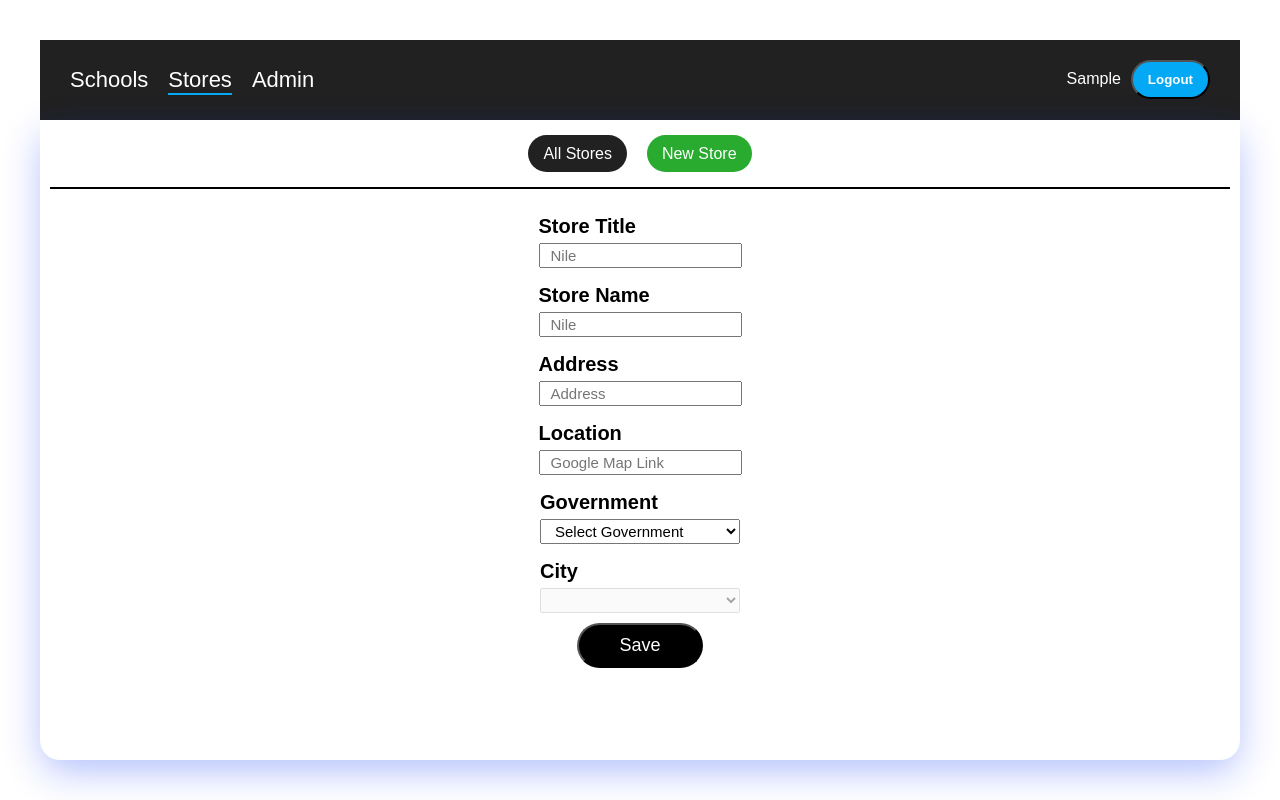
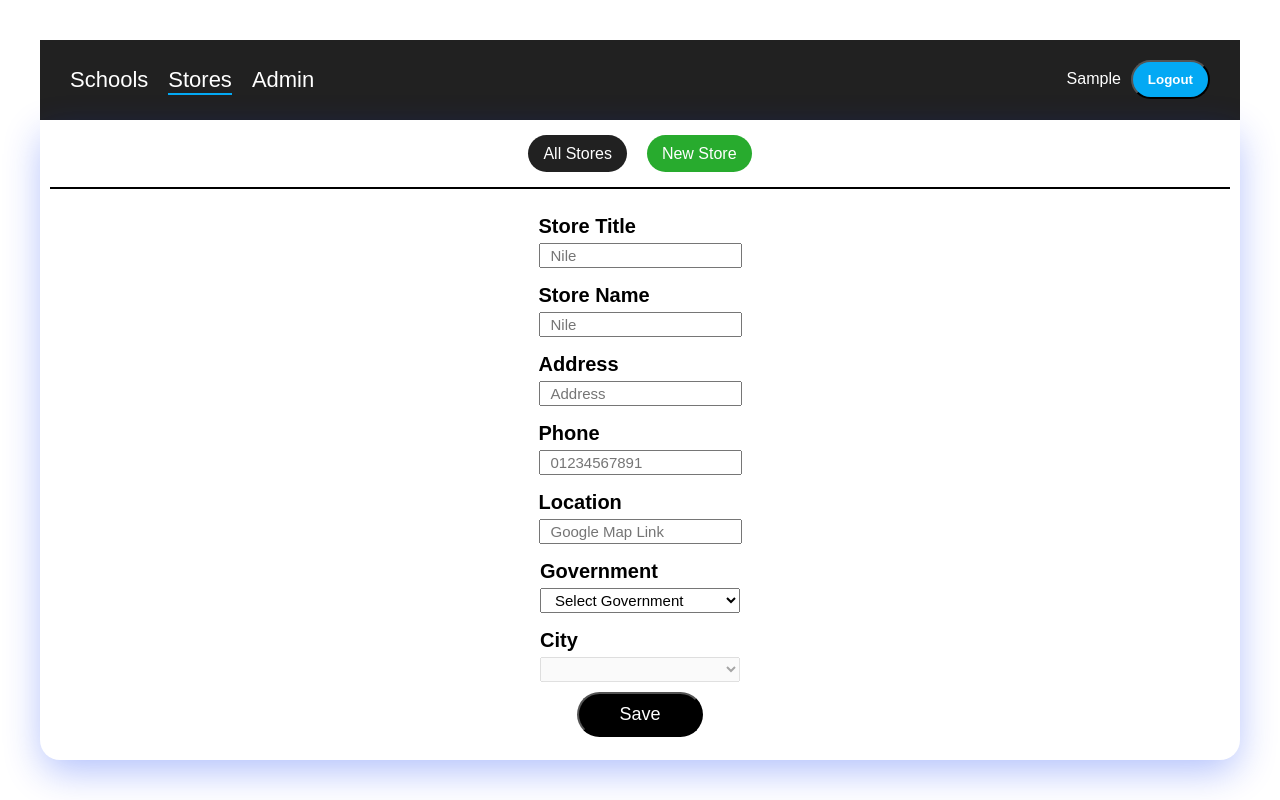
Before and after one commit to elsanose1/mg-frontend, a React (Create React App) app: page /admin/dashboard/stores/new in a window 1280 px wide. Built offline with nearby package versions, Linux system fonts and the light colour scheme; sample sign-in values are in the browser's storage; a web font is replaced by a local one.

Commit message:
edit store page

```diff
--- a/src/Components/Admin/Stores/EditStore.jsx
+++ b/src/Components/Admin/Stores/EditStore.jsx
@@ -8,6 +8,7 @@ const EditSchoolForm = ({ school }) => {
   const [schoolNameInput, setSchoolNameInput] = useState();
   const [schoolTitleInput, setSchoolTitleInput] = useState();
   const [location, setLocation] = useState();
+  const [phone, setPhone] = useState();
   const [address, setAddress] = useState();
   const [cityInput, setCityInput] = useState();
   const [citiesArray, setCitiesArray] = useState([]);
@@ -18,9 +19,17 @@ const EditSchoolForm = ({ school }) => {
     setSchoolNameInput(school.name);
     setAddress(school.address);
     setLocation(school.map);
+    setPhone(school.phone);
     govChangeHandler(school.city.governorate_id);
     setCityInput(school.city);
-  }, [school.address, school.city, school.map, school.name, school.title]);
+  }, [
+    school.address,
+    school.city,
+    school.map,
+    school.name,
+    school.phone,
+    school.title,
+  ]);
 
   const govChangeHandler = (gov_id) => {
     const tempCities = cities.filter((city) => city.governorate_id === gov_id);
@@ -38,6 +47,7 @@ const EditSchoolForm = ({ school }) => {
       title: schoolTitleInput,
       name: schoolNameInput,
       address,
+      phone,
       map: location,
       city: cityInput,
     };
@@ -107,6 +117,18 @@ const EditSchoolForm = ({ school }) => {
           />
         </div>
         <div className={classes.row}>
+          <label htmlFor="address">Phone</label>
+          <input
+            value={phone}
+            onChange={(e) => setPhone(e.target.value)}
+            type="text"
+            id="phone"
+            name="phone"
+            placeholder="01234567891"
+            required
+          />
+        </div>
+        <div className={classes.row}>
           <label htmlFor="location">Location</label>
           <input
             value={location}
--- a/src/Components/Admin/Stores/StoreForm.jsx
+++ b/src/Components/Admin/Stores/StoreForm.jsx
@@ -8,6 +8,7 @@ const StoreForm = () => {
   const [storeTitleInput, setstoreTitleInput] = useState();
   const [storeNameInput, setstoreNameInput] = useState();
   const [location, setLocation] = useState();
+  const [phone, setPhone] = useState();
   const [address, setAddress] = useState();
   const [cityInput, setCityInput] = useState();
   const [citiesArray, setCitiesArray] = useState([]);
@@ -32,6 +33,7 @@ const StoreForm = () => {
       name: storeNameInput,
       address,
       map: location,
+      phone,
       city: cityInput,
     };
 
@@ -98,6 +100,18 @@ const StoreForm = () => {
           />
         </div>
         <div className={classes.row}>
+          <label htmlFor="address">Phone</label>
+          <input
+            value={phone}
+            onChange={(e) => setPhone(e.target.value)}
+            type="text"
+            id="phone"
+            name="phone"
+            placeholder="01234567891"
+            required
+          />
+        </div>
+        <div className={classes.row}>
           <label htmlFor="location">Location</label>
           <input
             value={location}
--- a/src/Components/Admin/Table/EmployeeForm.jsx
+++ b/src/Components/Admin/Table/EmployeeForm.jsx
@@ -46,7 +46,6 @@ const EmployeeForm = ({ onSubmit }) => {
         <label htmlFor="email">Email</label>
         <input
           ref={emailInput}
-          required
           type="email"
           placeholder="John@mail.com"
           name="email"
@@ -57,7 +56,6 @@ const EmployeeForm = ({ onSubmit }) => {
         <label htmlFor="phone">Phone</label>
         <input
           ref={phoneInput}
-          required
           type="text"
           placeholder="012345678910"
           name="phone"
--- a/src/Components/Admin/Table/EmployeeTable.jsx
+++ b/src/Components/Admin/Table/EmployeeTable.jsx
@@ -5,7 +5,6 @@ import EmployeeForm from "./EmployeeForm";
 import classes from "./EmployeeTable.module.scss";
 
 let isInit = true;
-
 const EmployeeTable = ({ school }) => {
   const location = useLocation();
   const navigate = useNavigate();
@@ -45,6 +44,7 @@ const EmployeeTable = ({ school }) => {
     }
 
     const updateEmployees = async () => {
+      console.log({ employeesList, isInit });
       const res = await fetch(
         `https://mgbackend.onrender.com/api/v1/${
           isSchool ? "schools" : "stores"
@@ -69,7 +69,8 @@ const EmployeeTable = ({ school }) => {
       navigate(0);
     };
     updateEmployees();
-  }, [employeesList, isSchool, navigate, school._id]);
+    // eslint-disable-next-line react-hooks/exhaustive-deps
+  }, [employeesList, isSchool, navigate]);
 
   return (
     <>
--- a/src/Components/StudentForm/StudentForm.jsx
+++ b/src/Components/StudentForm/StudentForm.jsx
@@ -24,7 +24,8 @@ const StudentForm = (props) => {
     <div className={classes["form-wraper"]}>
       <form onSubmit={submitHandler} className={classes["student-form"]}>
         <h2 className={classes["student-form__title"]}>
-          Welcome {props.schoolName} School
+          Welcome {props.schoolName}
+          {props.schoolName.toLowerCase().includes("school") ? "" : " School"}
         </h2>
         <h1 className={classes["student-form__title"]}>
           Subscribe with us to get more gift(s)
--- a/src/pages/Admin/Dashboard/Schools/SchoolDetail.jsx
+++ b/src/pages/Admin/Dashboard/Schools/SchoolDetail.jsx
@@ -8,7 +8,6 @@ import classes from "./SchoolDetail.module.scss";
 let content = "";
 const SchoolDetail = () => {
   const { school } = useLoaderData();
-  console.log(school);
   const navigate = useNavigate();
   const [showAlert, setShowAlert] = useState(false);
 
--- a/src/pages/Admin/Dashboard/Stores/StoreDetail.jsx
+++ b/src/pages/Admin/Dashboard/Stores/StoreDetail.jsx
@@ -1,7 +1,6 @@
 import React, { useState } from "react";
 import { defer, redirect, useLoaderData, useNavigate } from "react-router-dom";
 import EditStoreForm from "../../../../Components/Admin/Stores/EditStore";
-import EmployeeTable from "../../../../Components/Admin/Table/EmployeeTable";
 import Modal from "../../../../Components/UI/Modal";
 import classes from "./StoreDetail.module.scss";
 
@@ -56,9 +55,6 @@ const StoreDetail = () => {
         <div className={classes["school-detail"]}>
           <EditStoreForm school={store} />
         </div>
-        <div className={classes["employe-detail"]}>
-          <EmployeeTable school={store} />
-        </div>
       </div>
     </main>
   );
--- a/src/pages/Admin/Dashboard/Stores/StoreDetail.module.scss
+++ b/src/pages/Admin/Dashboard/Stores/StoreDetail.module.scss
@@ -45,7 +45,6 @@
   .school-detail {
     flex: 1;
     height: 100%;
-    border-right: 2px solid #03a9f4;
     @media screen and (max-width: 35.5em) {
       border-bottom: 2px solid #03a9f4;
       border-right: none;
```
